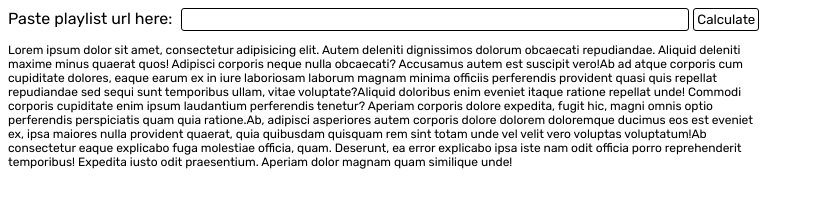
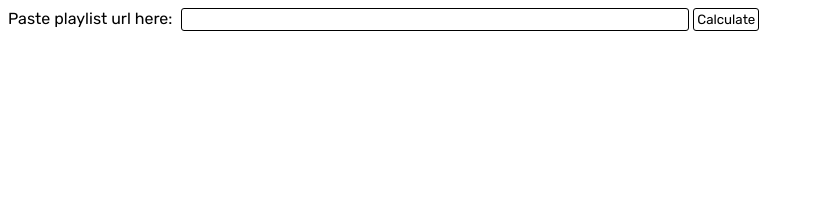
Before and after one commit to verityyt/spotify-mgk-rate, a website with bundled scripts: page src/frontend/index.html in a window 1280 px wide. Shown: the whole page, without its empty margins (0-814 px from the left). Built offline with nearby package versions, Linux system fonts and the light colour scheme.

Commit message:
:construction: Change contents class to id

```diff
--- a/src/frontend/index.html
+++ b/src/frontend/index.html
@@ -23,8 +23,7 @@
     <p class="title">Paste playlist url here:</p>
     <input type="text" id="textfield">
     <input type="button" id="button" value="Calculate">
-    <p class="content"><span>Lorem ipsum dolor sit amet, consectetur adipisicing elit. Autem deleniti dignissimos dolorum obcaecati repudiandae. Aliquid deleniti maxime minus quaerat quos! Adipisci corporis neque nulla obcaecati? Accusamus autem est suscipit vero!</span><span>Ab ad atque corporis cum cupiditate dolores, eaque earum ex in iure laboriosam laborum magnam minima officiis perferendis provident quasi quis repellat repudiandae sed sequi sunt temporibus ullam, vitae voluptate?</span><span>Aliquid doloribus enim eveniet itaque ratione repellat unde! Commodi corporis cupiditate enim ipsum laudantium perferendis tenetur? Aperiam corporis dolore expedita, fugit hic, magni omnis optio perferendis perspiciatis quam quia ratione.</span><span>Ab, adipisci asperiores autem corporis dolore dolorem doloremque ducimus eos est eveniet ex, ipsa maiores nulla provident quaerat, quia quibusdam quisquam rem sint totam unde vel velit vero voluptas voluptatum!</span><span>Ab consectetur eaque explicabo fuga molestiae officia, quam. Deserunt, ea error explicabo ipsa iste nam odit officia porro reprehenderit temporibus! Expedita iusto odit praesentium. Aperiam dolor magnam quam similique unde!</span>
-    </p>
+    <p id="content"></p>
 </div>
 
 </body>
--- a/src/frontend/style.css
+++ b/src/frontend/style.css
@@ -33,7 +33,7 @@ input[type="button"]:hover {
     background: #bfbfbf;
 }
 
-.content {
+#content {
     font-size: 12px;
     width: 60%;
 }
```
